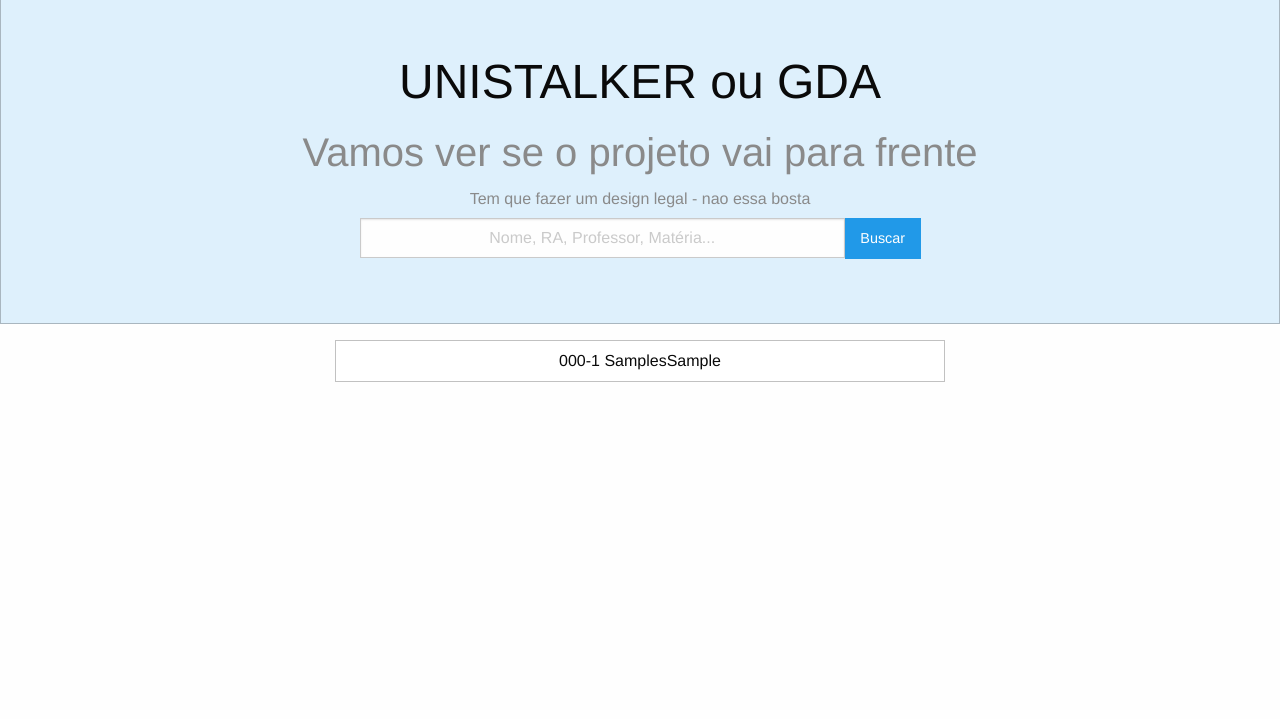
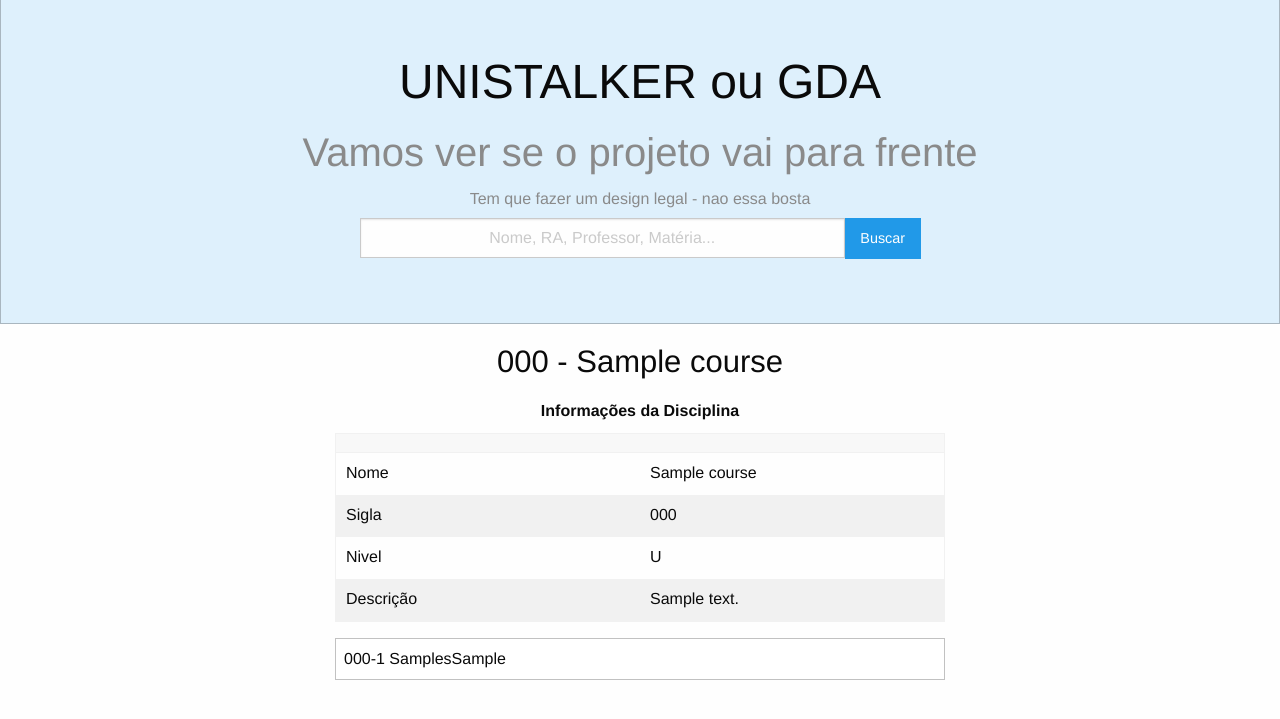
Before and after one commit to unicampi/unicampi, a Django app: template stalkeador/templates/stalkeador/disciplines.html in a window 1280 px wide. Shown: the part 55-774 px from the top of the page. Run offline with Django 3.2, Linux system fonts and the light colour scheme; the template is opened without the code that fills it: values that come from a table or form of the project are taken from there, others are empty; tables that the repository leaves empty hold one stand-in row (values such as "Sample post").

Commit message:
Minor fixes

```diff
--- a/stalkeador/templates/stalkeador/discipline.html
+++ b/stalkeador/templates/stalkeador/discipline.html
@@ -17,7 +17,7 @@
                     Nome
                 </td>
                 <td>
-                    {{ discipline.name }}
+                    {{ course.name }}
                 </td>
             </tr>
             <tr>
--- a/stalkeador/templates/stalkeador/disciplines.html
+++ b/stalkeador/templates/stalkeador/disciplines.html
@@ -1,7 +1,53 @@
 {% extends "stalkeador/header.html" %}
 
 {% block content %}
-    <div class="row column text-center">
+    <div class="row column">
+        {% if course %}
+        <h3 class="text-center"> {{ course }} </h3>
+        <table>
+            <caption>Informações da Disciplina</caption>
+            <thead>
+                <tr>
+                    <th width="150"></th>
+                    <th width="150"></th>
+                </tr>
+            </thead>
+            <tbody>
+                <tr>
+                    <td>
+                        Nome
+                    </td>
+                    <td>
+                        {{ course.name }}
+                    </td>
+                </tr>
+                <tr>
+                    <td>
+                        Sigla
+                    </td>
+                    <td>
+                        {{ course.code }}
+                    </td>
+                </tr>
+                <tr>
+                    <td>
+                        Nivel
+                    </td>
+                    <td>
+                        {{ course.type }}
+                    </td>
+                </tr>
+                <tr>
+                    <td>
+                        Descrição
+                    </td>
+                    <td>
+                        {{ course.descryption }}
+                    </td>
+                </tr>
+            </tbody>
+        </table>
+        {% endif %}
         {% if disciplines %}
         {% for discipline in disciplines %}
             <a href="{{ discipline.url }}">
```
Also changed, not shown: stalkeador/views.py (+11 -3 lines).
